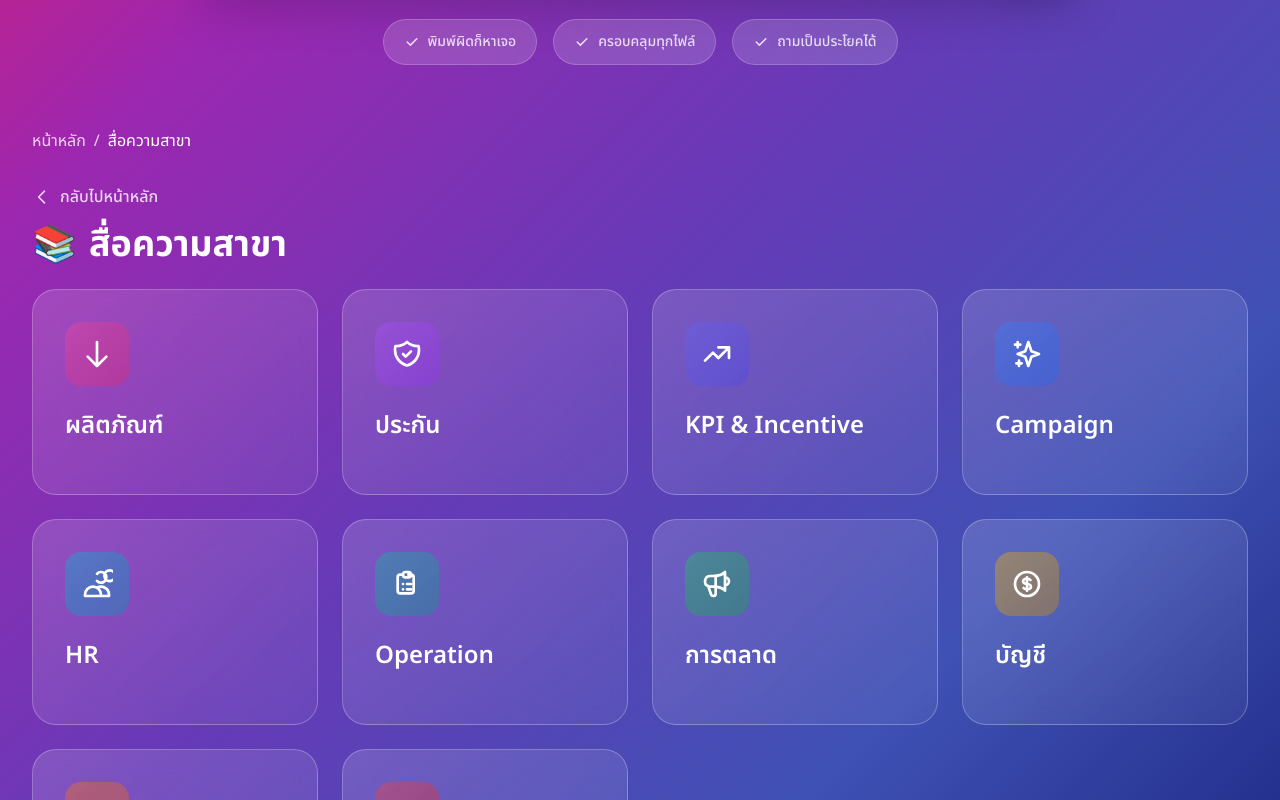
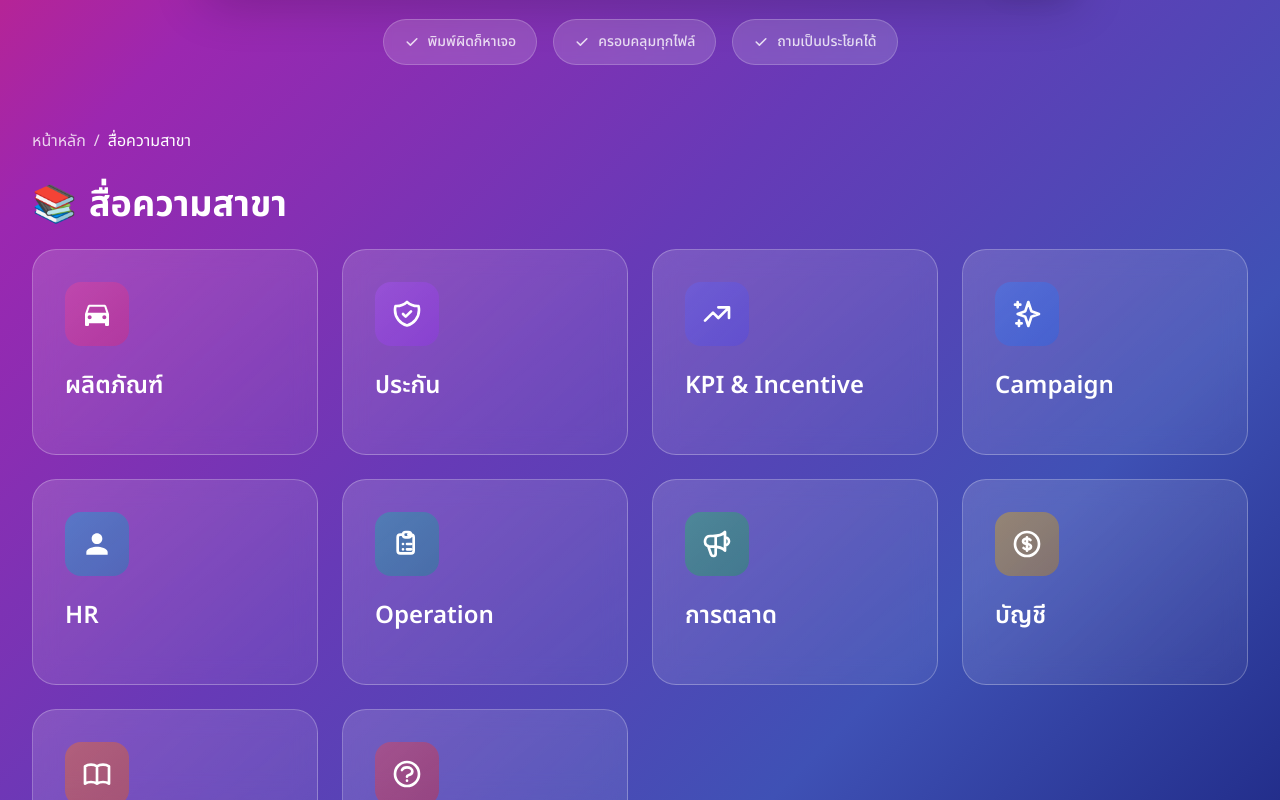
Before and after one commit to Jamesktp000/weekend-hckthn, a Next.js app in the folder frontend/: page /books in a window 1280 px wide. Shown: the part 450-1250 px from the top of the page. Built offline with nearby package versions, Linux system fonts and the light colour scheme.

Commit message:
remove back button

```diff
--- a/frontend/src/app/[subjectId]/[topicId]/[subtopicId]/page.tsx
+++ b/frontend/src/app/[subjectId]/[topicId]/[subtopicId]/page.tsx
@@ -47,15 +47,6 @@ export default function SubtopicPage({ params }: { params: { subjectId: string;
         {/* Document List View */}
         <div className="space-y-6">
           <div className="mb-6">
-            <Link
-              href={`/${params.subjectId}/${params.topicId}`}
-              className="text-white/80 hover:text-white mb-4 flex items-center space-x-2 noto-sans-thai-medium"
-            >
-              <svg className="w-5 h-5" fill="none" stroke="currentColor" viewBox="0 0 24 24">
-                <path strokeLinecap="round" strokeLinejoin="round" strokeWidth={2} d="M15 19l-7-7 7-7" />
-              </svg>
-              <span>กลับไป{topic.name}</span>
-            </Link>
             <h2 className="text-4xl noto-sans-thai-bold text-white">{subtopic.name}</h2>
           </div>
 
--- a/frontend/src/app/[subjectId]/[topicId]/page.tsx
+++ b/frontend/src/app/[subjectId]/[topicId]/page.tsx
@@ -39,15 +39,6 @@ export default function TopicPage({ params }: { params: { subjectId: string; top
         {/* Subtopics View */}
         <div className="space-y-6">
           <div className="mb-6">
-            <Link
-              href={`/${params.subjectId}`}
-              className="text-white/80 hover:text-white mb-4 flex items-center space-x-2 noto-sans-thai-medium"
-            >
-              <svg className="w-5 h-5" fill="none" stroke="currentColor" viewBox="0 0 24 24">
-                <path strokeLinecap="round" strokeLinejoin="round" strokeWidth={2} d="M15 19l-7-7 7-7" />
-              </svg>
-              <span>กลับไป{subject.name}</span>
-            </Link>
             <h2 className="text-4xl noto-sans-thai-bold text-white flex items-center space-x-3">
               <span>{topic.icon}</span>
               <span>{topic.name}</span>
--- a/frontend/src/app/[subjectId]/page.tsx
+++ b/frontend/src/app/[subjectId]/page.tsx
@@ -17,8 +17,8 @@ export default function SubjectPage({ params }: { params: { subjectId: string }
     switch (iconEmoji) {
       case '🚗':
         return (
-          <svg className="w-8 h-8 text-white" fill="none" stroke="currentColor" viewBox="0 0 24 24">
-            <path strokeLinecap="round" strokeLinejoin="round" strokeWidth={2} d="M19 14l-7 7m0 0l-7-7m7 7V3" />
+          <svg className="w-8 h-8 text-white" fill="currentColor" viewBox="0 0 24 24">
+            <path d="M18.92 6.01C18.72 5.42 18.16 5 17.5 5h-11c-.66 0-1.22.42-1.42 1.01L3 12v8c0 .55.45 1 1 1h1c.55 0 1-.45 1-1v-1h12v1c0 .55.45 1 1 1h1c.55 0 1-.45 1-1v-8l-2.08-5.99zM6.5 16c-.83 0-1.5-.67-1.5-1.5S5.67 13 6.5 13s1.5.67 1.5 1.5S7.33 16 6.5 16zm11 0c-.83 0-1.5-.67-1.5-1.5s.67-1.5 1.5-1.5 1.5.67 1.5 1.5-.67 1.5-1.5 1.5zM5 11l1.5-4.5h11L19 11H5z"/>
           </svg>
         );
       case '🛡️':
@@ -41,8 +41,8 @@ export default function SubjectPage({ params }: { params: { subjectId: string }
         );
       case '👥':
         return (
-          <svg className="w-8 h-8 text-white" fill="none" stroke="currentColor" viewBox="0 0 24 24">
-            <path strokeLinecap="round" strokeLinejoin="round" strokeWidth={2} d="M12 4.354a4 4 0 110 5.292M15 21H3v-1a6 6 0 0112 0v1zm0 0h6v-1a6 6 0 00-9-5.197m13.5-9a4 4 0 11-8 0 4 4 0 018 0z" />
+          <svg className="w-8 h-8 text-white" fill="currentColor" viewBox="0 0 24 24">
+            <path d="M12 12c2.21 0 4-1.79 4-4s-1.79-4-4-4-4 1.79-4 4 1.79 4 4 4zm0 2c-2.67 0-8 1.34-8 4v2h16v-2c0-2.66-5.33-4-8-4z"/>
           </svg>
         );
       case '📋':
@@ -127,15 +127,6 @@ export default function SubjectPage({ params }: { params: { subjectId: string }
         {/* Topics View */}
         <div className="space-y-6">
           <div className="mb-6">
-            <Link
-              href="/"
-              className="text-white/80 hover:text-white mb-4 flex items-center space-x-2 noto-sans-thai-medium"
-            >
-              <svg className="w-5 h-5" fill="none" stroke="currentColor" viewBox="0 0 24 24">
-                <path strokeLinecap="round" strokeLinejoin="round" strokeWidth={2} d="M15 19l-7-7 7-7" />
-              </svg>
-              <span>กลับไปหน้าหลัก</span>
-            </Link>
             <h2 className="text-4xl noto-sans-thai-bold text-white flex items-center space-x-3">
               <span>
                 {subject.iconType === 'book' && '📚'}
```
